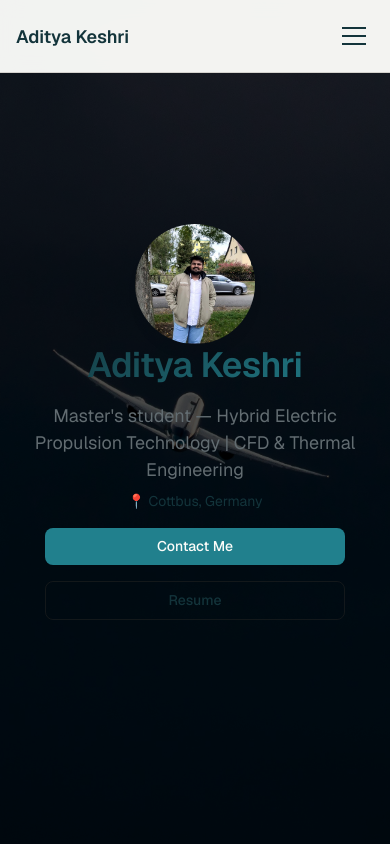
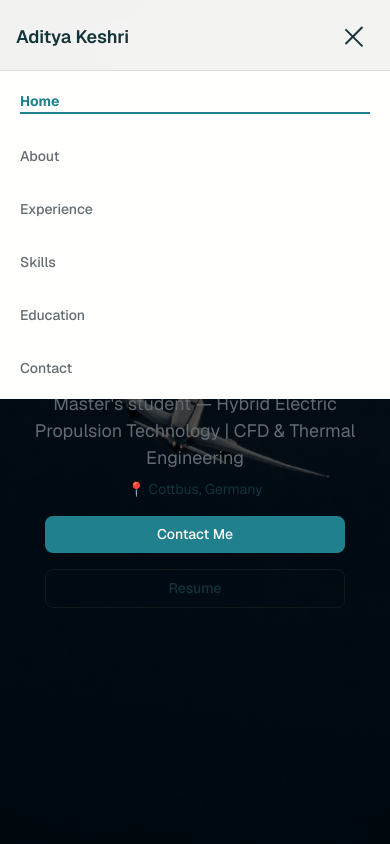
Before and after one commit to vinitkesh/aditya-portfolio, a Next.js app: page / in a window 390 px wide. Both pictures are taken after a click on the button "Open menu". Shown: the top 844 px of the page. Built offline with nearby package versions, Linux system fonts and the light colour scheme; a web font is replaced by a local one.

Commit message:
Navbar Responsiveness

```diff
--- a/components/Navbar.tsx
+++ b/components/Navbar.tsx
@@ -4,6 +4,7 @@ import { useEffect, useState } from 'react';
 
 const Navbar = () => {
   const [isScrolled, setIsScrolled] = useState(false);
+  const [mobileOpen, setMobileOpen] = useState(false);
   const sectionIds = ['home', 'about', 'experience', 'skills', 'education', 'contact'];
 
   useEffect(() => {
@@ -43,20 +44,35 @@ const Navbar = () => {
     };
   }, []);
 
+  useEffect(() => {
+    // close mobile menu on resize to larger screens
+    const handleResize = () => {
+      if (window.innerWidth > 768 && mobileOpen) setMobileOpen(false);
+    };
+    window.addEventListener('resize', handleResize);
+    return () => window.removeEventListener('resize', handleResize);
+  }, [mobileOpen]);
+
   return (
     <nav id="navbar" className={`navbar ${isScrolled ? 'scrolled' : ''}`}>
       <div className="container">
         <div className="nav-brand">
           <a href="#home">Aditya Keshri</a>
         </div>
-        <div className="nav-menu" id="nav-menu">
+        <div className={`nav-menu ${mobileOpen ? 'active' : ''}`} id="nav-menu">
           {sectionIds.map((id) => (
-            <a key={id} href={`#${id}`} className="nav-link">
+            <a key={id} href={`#${id}`} className="nav-link" onClick={() => setMobileOpen(false)}>
               {id.charAt(0).toUpperCase() + id.slice(1)}
             </a>
           ))}
         </div>
-        <button id="nav-toggle" className="nav-toggle">
+        <button
+          id="nav-toggle"
+          className={`nav-toggle ${mobileOpen ? 'active' : ''}`}
+          aria-expanded={mobileOpen}
+          aria-label={mobileOpen ? 'Close menu' : 'Open menu'}
+          onClick={() => setMobileOpen((v) => !v)}
+        >
           <span></span><span></span><span></span>
         </button>
       </div>
--- a/src/app/globals.css
+++ b/src/app/globals.css
@@ -257,11 +257,13 @@ html {
   background-color: var(--color-background);
   -webkit-font-smoothing: antialiased;
   box-sizing: border-box;
+  overflow-x: hidden;
 }
 
 body {
   margin: 0;
   padding: 0;
+  overflow-x: hidden;
 }
 
 *,
@@ -1420,6 +1422,14 @@ select.form-control {
     max-width: 300px;
   }
 
+  /* Avoid horizontal paint overflow on touch devices */
+  .skill-item:hover,
+  .contact-link:hover,
+  .slide-in-left,
+  .slide-in-right {
+    transform: none;
+  }
+
   .about-highlights {
     grid-template-columns: 1fr;
   }
@@ -1470,6 +1480,12 @@ select.form-control {
     font-size: 2.5rem;
   }
 
+  .avatar-placeholder {
+    width: 96px;
+    height: 96px;
+    font-size: var(--font-size-4xl);
+  }
+
   .section {
     padding: var(--space-24) 0;
   }
```
